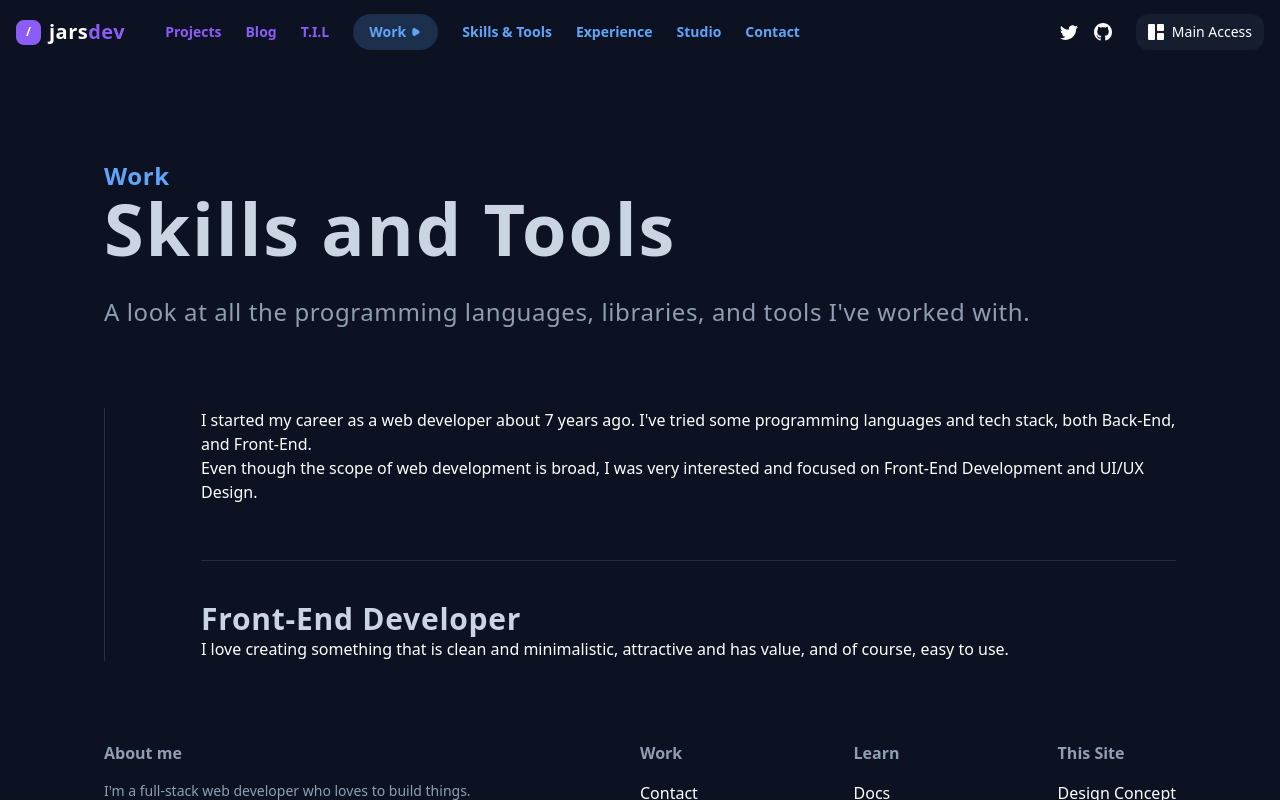
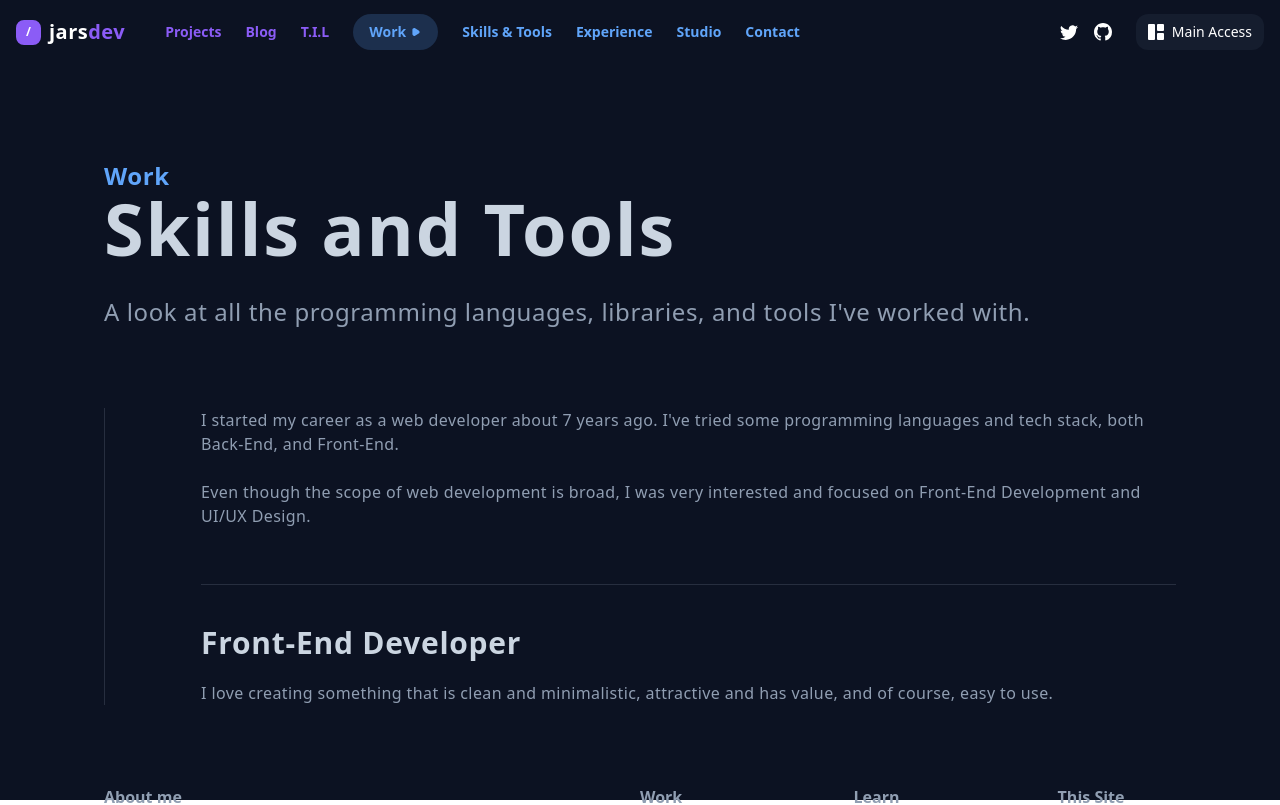
Before and after one commit to ImJars/Development-full-coding, a React (Vite) app: page /skills in a window 1280 px wide. Shown: the top 805 px of the page. Built offline with nearby package versions, Linux system fonts and the light colour scheme.

Commit message:
Update skills.jsx

```diff
--- a/src/skills.jsx
+++ b/src/skills.jsx
@@ -33,7 +33,8 @@ function Skills() {
                         className='border-l pl-24 border-text-general border-opacity-20'
                     >
                         <div
-                            className='border-b pb-14 border-text-general border-opacity-20'
+                            className='border-b pb-14 border-text-general border-opacity-20
+                                    text-text-general text-base tracking-wide space-y-6'
                         >
                             <h1>
                                 I started my career as a web developer about 7 years ago.
@@ -54,7 +55,9 @@ function Skills() {
                             >
                                 Front-End Developer
                             </h1>
-                            <h2>
+                            <h2
+                                className='text-text-general text-base tracking-wide mt-5'
+                            >
                                 I love creating something that is clean and minimalistic,
                                 attractive and has value, and of course, easy to use.
                             </h2>
```
